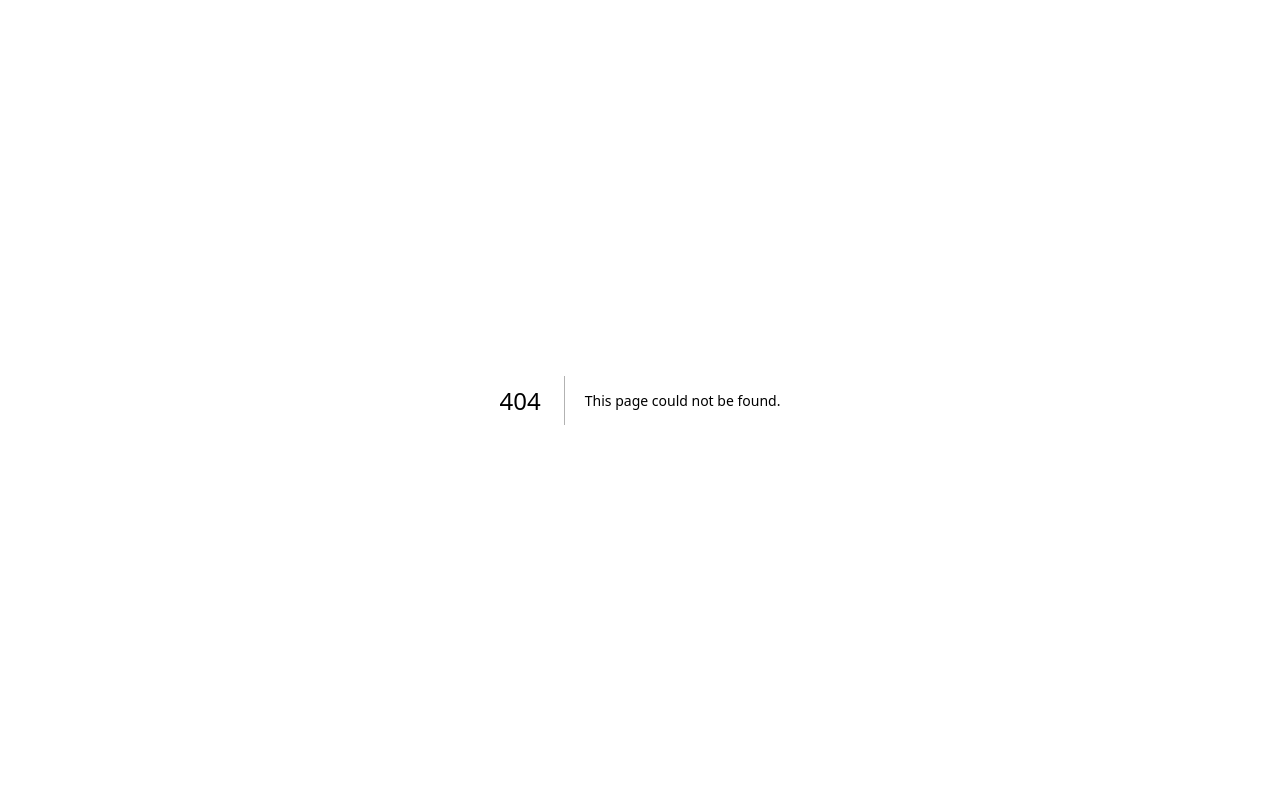
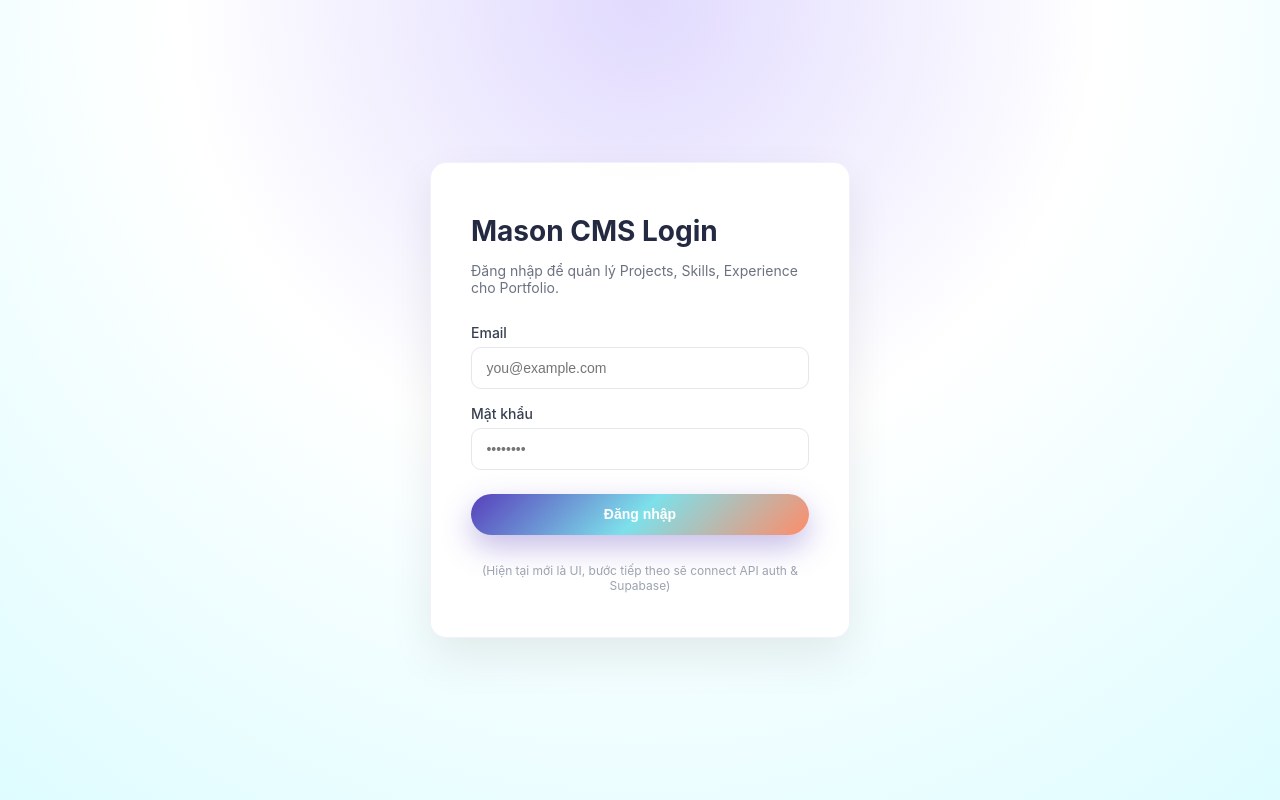
Before and after one commit to Piguins/Portfolio-BA-Mason, a Next.js app in the folder cms/: page /login in a window 1280 px wide. Before the commit this address had no page. Built offline with nearby package versions, Linux system fonts and the light colour scheme.

Commit message:
Fix CMS: Remove vercel.json to let Vercel auto-detect Next.js and build correctly

```diff
--- /dev/null
+++ b/cms/src/app/login/page.tsx
@@ -0,0 +1,150 @@
+/* eslint-disable @next/next/no-html-link-for-pages */
+'use client'
+
+export default function LoginPage() {
+  return (
+    <main
+      style={{
+        minHeight: '100vh',
+        display: 'flex',
+        alignItems: 'center',
+        justifyContent: 'center',
+        padding: '2rem',
+        background:
+          'radial-gradient(circle at top, #E1DAFE 0, #FFFFFF 45%, #DEFCFF 100%)',
+        fontFamily:
+          '-apple-system, BlinkMacSystemFont, system-ui, -system-ui, "Segoe UI", Roboto, sans-serif',
+      }}
+    >
+      <div
+        style={{
+          width: '100%',
+          maxWidth: 420,
+          background: 'rgba(255,255,255,0.96)',
+          borderRadius: 16,
+          padding: '2rem 2.5rem',
+          boxShadow: '0 20px 45px rgba(0,0,0,0.08)',
+          border: '1px solid rgba(88,63,188,0.08)',
+        }}
+      >
+        <h1
+          style={{
+            fontSize: '1.75rem',
+            marginBottom: '0.5rem',
+            color: '#242A41',
+            fontWeight: 700,
+          }}
+        >
+          Mason CMS Login
+        </h1>
+        <p
+          style={{
+            color: '#6B7280',
+            marginBottom: '1.75rem',
+            fontSize: 14,
+          }}
+        >
+          Đăng nhập để quản lý Projects, Skills, Experience cho Portfolio.
+        </p>
+
+        <form style={{ display: 'flex', flexDirection: 'column', gap: '1rem' }}>
+          <label style={{ display: 'flex', flexDirection: 'column', gap: 6 }}>
+            <span
+              style={{
+                fontSize: 14,
+                fontWeight: 500,
+                color: '#374151',
+              }}
+            >
+              Email
+            </span>
+            <input
+              type="email"
+              required
+              placeholder="you@example.com"
+              style={{
+                padding: '0.75rem 0.9rem',
+                borderRadius: 10,
+                border: '1px solid #E5E7EB',
+                fontSize: 14,
+                outline: 'none',
+              }}
+              onFocus={(e) => {
+                e.currentTarget.style.borderColor = '#583FBC'
+                e.currentTarget.style.boxShadow =
+                  '0 0 0 1px rgba(88,63,188,0.25)'
+              }}
+              onBlur={(e) => {
+                e.currentTarget.style.borderColor = '#E5E7EB'
+                e.currentTarget.style.boxShadow = 'none'
+              }}
+            />
+          </label>
+
+          <label style={{ display: 'flex', flexDirection: 'column', gap: 6 }}>
+            <span
+              style={{
+                fontSize: 14,
+                fontWeight: 500,
+                color: '#374151',
+              }}
+            >
+              Mật khẩu
+            </span>
+            <input
+              type="password"
+              required
+              placeholder="••••••••"
+              style={{
+                padding: '0.75rem 0.9rem',
+                borderRadius: 10,
+                border: '1px solid #E5E7EB',
+                fontSize: 14,
+                outline: 'none',
+              }}
+              onFocus={(e) => {
+                e.currentTarget.style.borderColor = '#583FBC'
+                e.currentTarget.style.boxShadow =
+                  '0 0 0 1px rgba(88,63,188,0.25)'
+              }}
+              onBlur={(e) => {
+                e.currentTarget.style.borderColor = '#E5E7EB'
+                e.currentTarget.style.boxShadow = 'none'
+              }}
+            />
+          </label>
+
+          <button
+            type="submit"
+            style={{
+              marginTop: '0.5rem',
+              padding: '0.8rem 1rem',
+              borderRadius: 999,
+              border: 'none',
+              background:
+                'linear-gradient(135deg, #583FBC 0%, #7DE0EA 50%, #FF8C69 100%)',
+              color: '#FFFFFF',
+              fontWeight: 600,
+              fontSize: 14,
+              cursor: 'pointer',
+              boxShadow: '0 12px 30px rgba(88,63,188,0.35)',
+            }}
+          >
+            Đăng nhập
+          </button>
+
+          <p
+            style={{
+              marginTop: '0.75rem',
+              fontSize: 12,
+              color: '#9CA3AF',
+              textAlign: 'center',
+            }}
+          >
+            (Hiện tại mới là UI, bước tiếp theo sẽ connect API auth & Supabase)
+          </p>
+        </form>
+      </div>
+    </main>
+  )
+}
```
Also changed, not shown: cms/vercel.json (deleted).
